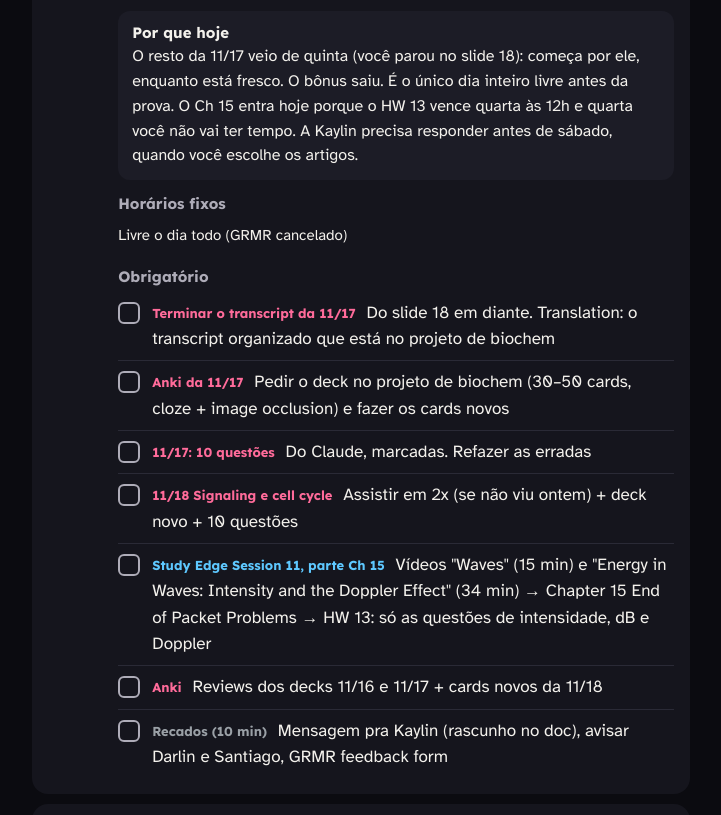
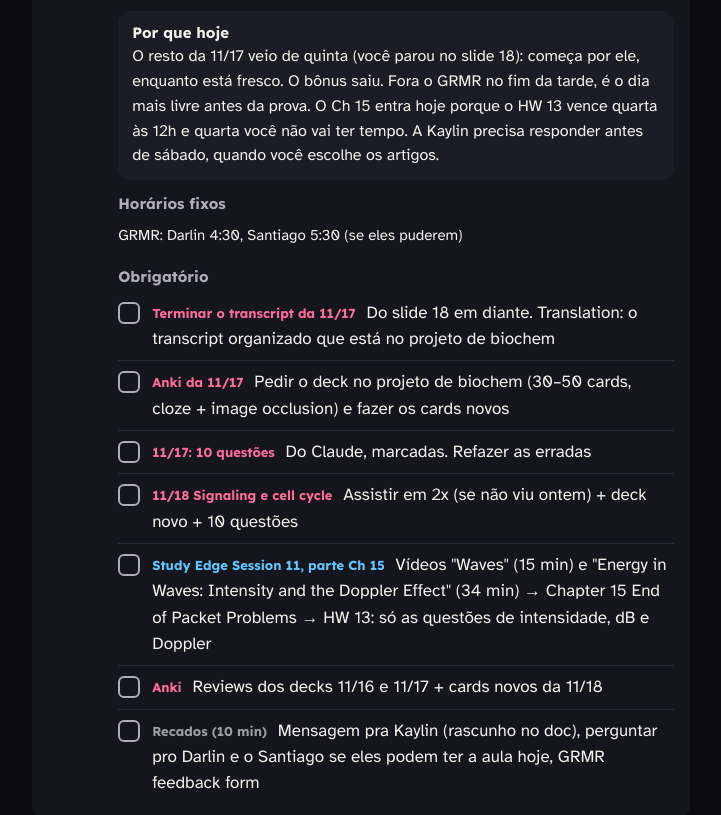
Before and after one commit to analuizadamo-crypto/comeco, a plain HTML site: page finals.html in a window 1280 px wide. Shown: the part 549-1364 px from the top of the page, without its empty margins (279-1000 px from the left). Drawn offline with Linux system fonts and the light colour scheme.

Commit message:
Finals sexta: GRMR mantido (Darlin 4:30, Santiago 5:30, se puderem)
Co-Authored-By: Claude Opus 5.5 <noreply@anthropic.com>
Claude-Session: https://claude.ai/code/session_01WQxE4VXCj67EGzn7Xtz97b

```diff
--- a/finals.html
+++ b/finals.html
@@ -108,10 +108,10 @@ const D=[
 must:[],
 bonus:[],
 why:"Você leu o transcript da 11/17 até o slide 18 e estava cansada. O resto (do slide 18 em diante + o Anki da 11/17) foi pra sexta."},
-{id:"2026-11-27",wd:"sex",n:27,title:"11/18 + Ch 15",fixed:["Livre o dia todo (GRMR cancelado)"],
-must:[["b","Terminar o transcript da 11/17","Do slide 18 em diante. Translation: o transcript organizado que está no projeto de biochem"],["b","Anki da 11/17","Pedir o deck no projeto de biochem (30–50 cards, cloze + image occlusion) e fazer os cards novos"],["b","11/17: 10 questões","Do Claude, marcadas. Refazer as erradas"],["b","11/18 Signaling e cell cycle","Assistir em 2x (se não viu ontem) + deck novo + 10 questões"],["p","Study Edge Session 11, parte Ch 15","Vídeos \"Waves\" (15 min) e \"Energy in Waves: Intensity and the Doppler Effect\" (34 min) → Chapter 15 End of Packet Problems → HW 13: só as questões de intensidade, dB e Doppler"],["b","Anki","Reviews dos decks 11/16 e 11/17 + cards novos da 11/18"],["o","Recados (10 min)","Mensagem pra Kaylin (rascunho no doc), avisar Darlin e Santiago, GRMR feedback form"]],
+{id:"2026-11-27",wd:"sex",n:27,title:"11/18 + Ch 15",fixed:["GRMR: Darlin 4:30, Santiago 5:30 (se eles puderem)"],
+must:[["b","Terminar o transcript da 11/17","Do slide 18 em diante. Translation: o transcript organizado que está no projeto de biochem"],["b","Anki da 11/17","Pedir o deck no projeto de biochem (30–50 cards, cloze + image occlusion) e fazer os cards novos"],["b","11/17: 10 questões","Do Claude, marcadas. Refazer as erradas"],["b","11/18 Signaling e cell cycle","Assistir em 2x (se não viu ontem) + deck novo + 10 questões"],["p","Study Edge Session 11, parte Ch 15","Vídeos \"Waves\" (15 min) e \"Energy in Waves: Intensity and the Doppler Effect\" (34 min) → Chapter 15 End of Packet Problems → HW 13: só as questões de intensidade, dB e Doppler"],["b","Anki","Reviews dos decks 11/16 e 11/17 + cards novos da 11/18"],["o","Recados (10 min)","Mensagem pra Kaylin (rascunho no doc), perguntar pro Darlin e o Santiago se eles podem ter a aula hoje, GRMR feedback form"]],
 bonus:[],
-why:"O resto da 11/17 veio de quinta (você parou no slide 18): começa por ele, enquanto está fresco. O bônus saiu. É o único dia inteiro livre antes da prova. O Ch 15 entra hoje porque o HW 13 vence quarta às 12h e quarta você não vai ter tempo. A Kaylin precisa responder antes de sábado, quando você escolhe os artigos."},
+why:"O resto da 11/17 veio de quinta (você parou no slide 18): começa por ele, enquanto está fresco. O bônus saiu. Fora o GRMR no fim da tarde, é o dia mais livre antes da prova. O Ch 15 entra hoje porque o HW 13 vence quarta às 12h e quarta você não vai ter tempo. A Kaylin precisa responder antes de sábado, quando você escolhe os artigos."},
 {id:"2026-11-28",wd:"sáb",n:28,title:"MOC + DNA damage + CHC",fixed:["Exame de intérprete do MOC","Talvez filme à noite"],
 must:[["o","Exame do MOC","Sem estudar pra ele: não precisa passar"],["b","11/20 DNA damage and repair","Assistir em 2x + o vídeo curto de homologous recombination + deck novo + 10 questões"],["c","CHC, bloco 1 (~2h)","Escolher 2–3 artigos (lista no doc), ler e preencher o Excel da Kaylin"],["b","Anki","Reviews dos decks 11/16, 11/17 e 11/18 + cards novos da 11/20"]],
 bonus:[["b","Transcription: penúltima lecture","Assistir em 2x"]],
--- a/sw.js
+++ b/sw.js
@@ -1,5 +1,5 @@
 // Começo service worker — makes the app open offline. Bump VERSION when you change index.html.
-const VERSION = 'comeco-v20';
+const VERSION = 'comeco-v21';
 const CORE = ['./', './index.html', './manifest.webmanifest', './apple-touch-icon.png', './icon-192.png', './icon-512.png', './finals.html'];
 
 self.addEventListener('install', e => {
```
